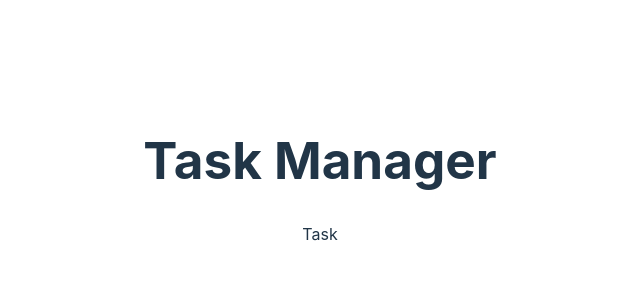
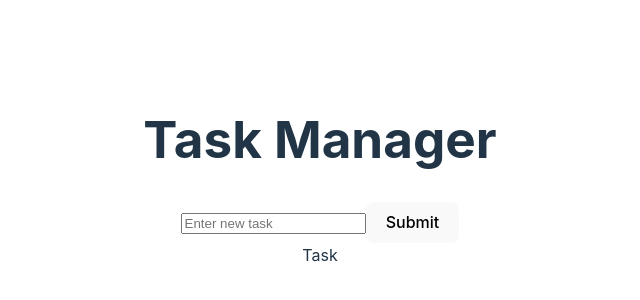
Before and after one commit to Valeriusdev/react-task-manager-app, a React (Vite) app: page / in a window 1280 px wide. Shown: the part 228-528 px from the top of the page, without its empty margins (320-960 px from the left). Built offline with nearby package versions, Linux system fonts and the light colour scheme.

Commit message:
add TaskForm component

```diff
--- a/src/App.jsx
+++ b/src/App.jsx
@@ -1,11 +1,13 @@
+import TaskForm from './components/Tasks/TaskForm'
+import TaskList from './components/Tasks/TaskList'
 import './App.css'
-import TaskList from './components/Tasks/TaskList'
 
 const App = () => {
   return (
     <div>
       <h1> Task Manager </h1>
-      < TaskList />
+      <TaskForm />
+      <TaskList />
     </div>
   )
 }
--- /dev/null
+++ b/src/components/Tasks/TaskForm.jsx
@@ -0,0 +1,10 @@
+const TaskForm = () => {
+  return (
+    <form>
+        <input placeholder="Enter new task" />
+        <button type="submit"> Submit </button>
+    </form>
+  )
+}
+
+export default TaskForm
```
